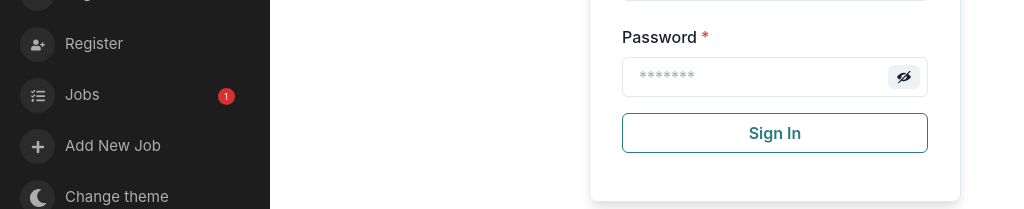
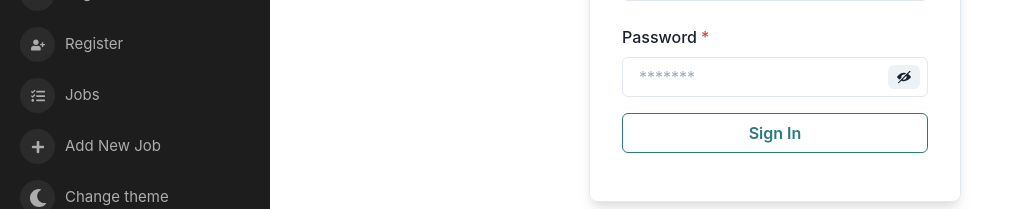
Before and after one commit to uppaal-cloud/uppaal-web, a React (Create React App) app: page /login in a window 1280 px wide. Shown: the part 163-372 px from the top of the page, without its empty margins (0-1024 px from the left). Built offline with nearby package versions, Linux system fonts and the light colour scheme.

Commit message:
Removed badge from jobs

```diff
--- a/src/components/Aside.tsx
+++ b/src/components/Aside.tsx
@@ -6,7 +6,16 @@ import {
     SidebarContent,
     MenuItem,
 } from 'react-pro-sidebar';
-import { FaSignOutAlt, FaHome, FaSignInAlt, FaTasks, FaPlus, FaUserPlus, FaAngleDoubleRight, FaAngleDoubleLeft } from 'react-icons/fa';
+import {
+    FaSignOutAlt,
+    FaHome,
+    FaSignInAlt,
+    FaTasks,
+    FaPlus,
+    FaUserPlus,
+    FaAngleDoubleRight,
+    FaAngleDoubleLeft,
+} from 'react-icons/fa';
 import { Link } from 'react-router-dom';
 import { ColorModeSwitcher } from '../ColorModeSwitcher';
 import authService from '../services/auth.service';
@@ -19,10 +28,7 @@ const Aside: any = ({ collapsed, setCollapsed }: any) => {
     const { user, setUser, isLoading } = useFindUser();
 
     return (
-        <ProSidebar
-            collapsed={collapsed}
-            breakPoint="md"
-        >
+        <ProSidebar collapsed={collapsed} breakPoint="md">
             <SidebarHeader>
                 <div
                     style={{
@@ -53,15 +59,14 @@ const Aside: any = ({ collapsed, setCollapsed }: any) => {
                     <MenuItem icon={<FaUserPlus />}>
                         Register <Link to="/register" />
                     </MenuItem>
-                    <MenuItem icon={<FaTasks />} suffix={<span className="badge red">1</span>}>
+                    {/* <MenuItem icon={<FaTasks />} suffix={<span className="badge red">1</span>}> */}
+                    <MenuItem icon={<FaTasks />}>
                         Jobs <Link to="/jobs" />
                     </MenuItem>
                     <MenuItem icon={<FaPlus />}>
                         Add New Job <Link to="/new-job" />
                     </MenuItem>
-                    <MenuItem icon={<ColorModeSwitcher />}>
-                        Change theme
-                    </MenuItem>
+                    <MenuItem icon={<ColorModeSwitcher />}>Change theme</MenuItem>
                 </Menu>
             </SidebarContent>
 
@@ -84,13 +89,13 @@ const Aside: any = ({ collapsed, setCollapsed }: any) => {
                         rel="noopener noreferrer"
                     >
                         <FaSignOutAlt />
-                        { !collapsed ? <span>Logout</span> : '' }
+                        {!collapsed ? <span>Logout</span> : ''}
                     </a>
-                    { collapsed ?
+                    {collapsed ? (
                         <FaAngleDoubleRight onClick={() => setCollapsed(false)} />
-                        :
+                    ) : (
                         <FaAngleDoubleLeft onClick={() => setCollapsed(true)} />
-                    }
+                    )}
                 </div>
             </SidebarFooter>
         </ProSidebar>
```
